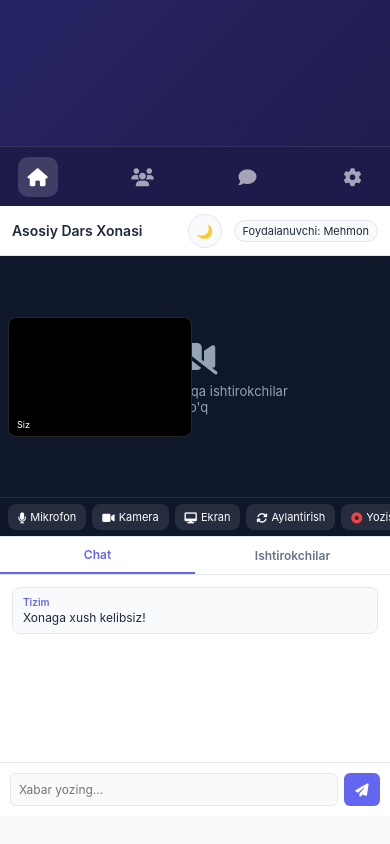
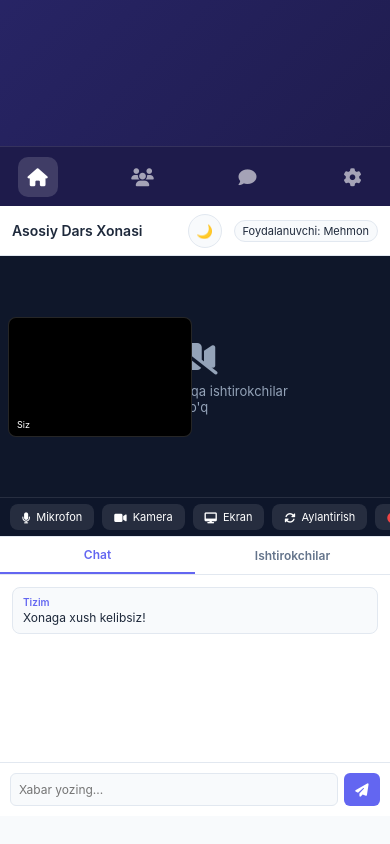
Before and after one commit to BerL1n08/Online-School, a website: page index.html in a window 390 px wide. Shown: the part 638-1482 px from the top of the page. Drawn offline with nearby package versions, Linux system fonts and the light colour scheme; no server answers.

Commit message:
Update style.css

```diff
--- a/style.css
+++ b/style.css
@@ -498,9 +498,10 @@ body {
     }
 
     /* Boshqaruv paneli tugmalari to'liq sig'ishi va chapga-o'ngga silliq scroll bo'lishi uchun */
+   /* Boshqaruv paneli tugmalari telefonda mukammal bir qatorda, chapdan boshlanib sig'ishi uchun */
     .controls-bar {
-        padding: 6px 8px !important;
-        gap: 6px !important;
+        padding: 6px 10px !important;
+        gap: 8px !important;
         background: rgba(15, 23, 42, 0.98) !important;
         display: flex !important;
         overflow-x: auto !important;
@@ -516,10 +517,12 @@ body {
     }
 
     .control-btn {
-        padding: 6px 10px !important;
+        padding: 6px 12px !important;
         font-size: 11px !important;
         flex-shrink: 0 !important;
-        gap: 4px !important;
+        gap: 6px !important;
+        /* Mikrofon va boshqa tugmalar chapga surilib yo'qolib qolmasligi uchun */
+        min-width: max-content !important;
     }
 
     .sidebar-col {
```
